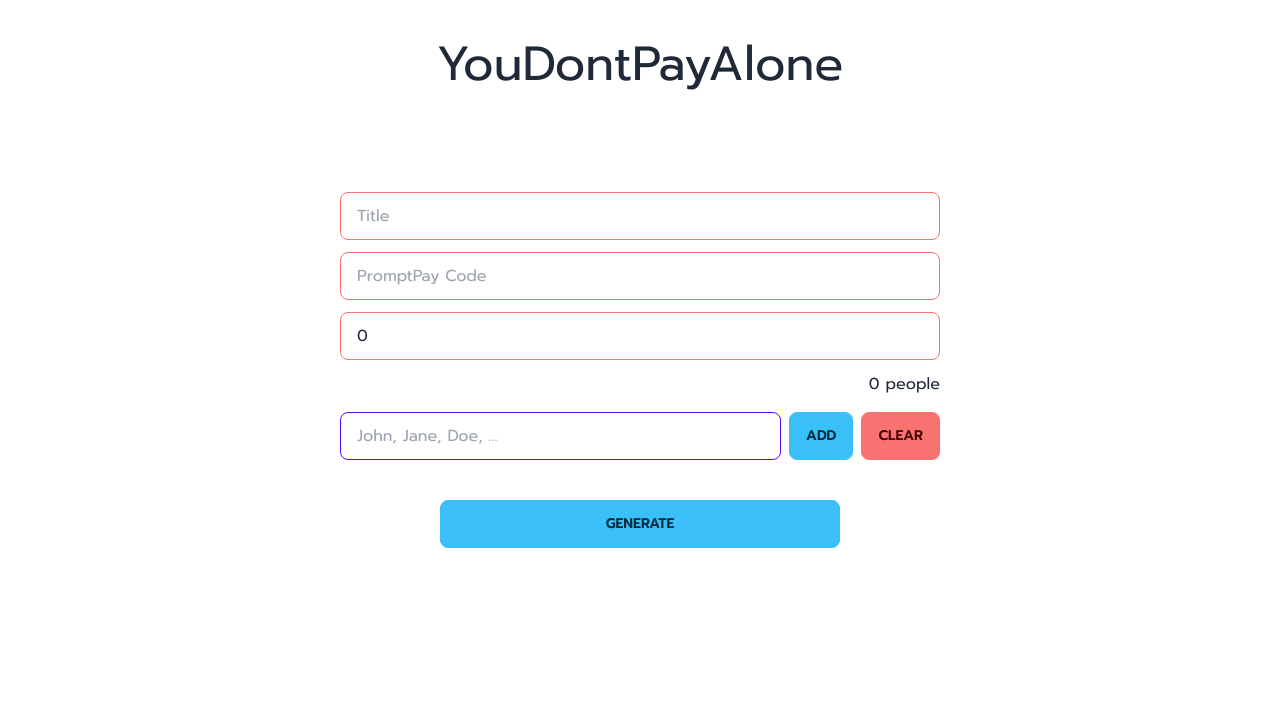
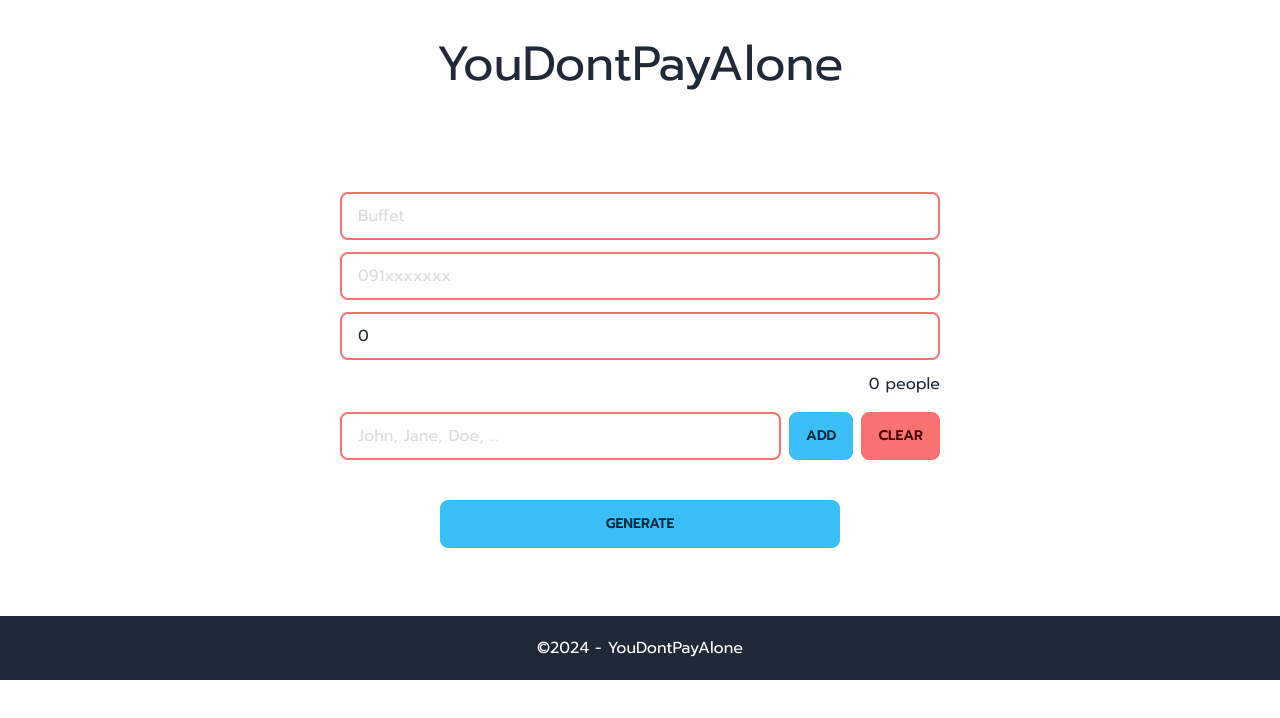
Before and after one commit to Homiez09/YouDontPayAlone, a SvelteKit app: page / in a window 1280 px wide. Shown: the top 718 px of the page. Built offline with nearby package versions, Linux system fonts and the light colour scheme.

Commit message:
change color of field and add footer

```diff
--- /dev/null
+++ b/src/components/footer.svelte
@@ -0,0 +1,3 @@
+<div class="bg-gray-800 text-white p-5 text-center">
+    <a href="https://github.com/Homiez09/YouDontPayAlone" class="text-center">©2024 - YouDontPayAlone</a>
+</div>
--- a/src/components/formBeforeGenQR.svelte
+++ b/src/components/formBeforeGenQR.svelte
@@ -73,19 +73,19 @@
 <input
     bind:value={title}
     type="text"
-    class="input {title == '' ? 'input-error' : 'input-primary'} input-bordered md:w-1/2 w-full"
-    placeholder="Title"
+    class="input {title == '' ? 'input-error' : ''} input-bordered md:w-1/2 w-full border-2 placeholder-gray-500 placeholder-opacity-25"
+    placeholder="Buffet"
 />
 <input
     bind:value={promptPayCode}
     type="text"
-    class="input {promptPayCode == '' ? 'input-error' : 'input-primary'} input-bordered md:w-1/2 w-full"
-    placeholder="PromptPay Code"/>
+    class="input {promptPayCode == '' ? 'input-error' : ''} input-bordered md:w-1/2 w-full border-2 placeholder-gray-500 placeholder-opacity-25"
+    placeholder="091xxxxxxx"/>
 <input
     bind:value={price}
     type="text"
-    class="input {price > 0 ? 'input-primary' : 'input-error'} input-bordered md:w-1/2 w-full"
-    placeholder="Price"
+    class="input {price > 0 ? '' : 'input-error'} input-bordered md:w-1/2 w-full border-2 placeholder-gray-500 placeholder-opacity-25"
+    placeholder="00.00"
 />
 
 <div class="flex flex-row md:w-1/2 w-full">
@@ -97,7 +97,7 @@
             <input
                 bind:value={tempName}
                 type="text"
-                class="input input-primary input-bordered w-full"
+                class="input {members.length > 0 ? 'input-white' : 'input-error'} input-info input-bordered w-full border-2 placeholder-gray-500 placeholder-opacity-25"
                 placeholder="John, Jane, Doe, ..."
             />
             <button class="btn btn-md btn-info w-auto font-700" on:click={addMember}>add</button>
--- a/src/routes/+layout.svelte
+++ b/src/routes/+layout.svelte
@@ -1,5 +1,9 @@
 <script>
 	import '../app.css';
+	import Footer from '../components/footer.svelte';
 </script>
 
-<slot />
+<div class="h-screen">
+	<slot />
+	<Footer />
+</div>
--- a/src/routes/generate/+page.svelte
+++ b/src/routes/generate/+page.svelte
@@ -47,7 +47,7 @@
 				}
 			}/>
 			<div class="flex justify-center w-1/2 gap-3">
-				<button class="btn btn-primary w-full" on:click={() => shareButton()}>Share</button>
+				<button class="btn btn-info w-full" on:click={() => shareButton()}>Share</button>
 				<button class="btn btn-warning w-full" on:click={() => editButton()}>Edit</button>
 			</div>
 		{/if}
```
